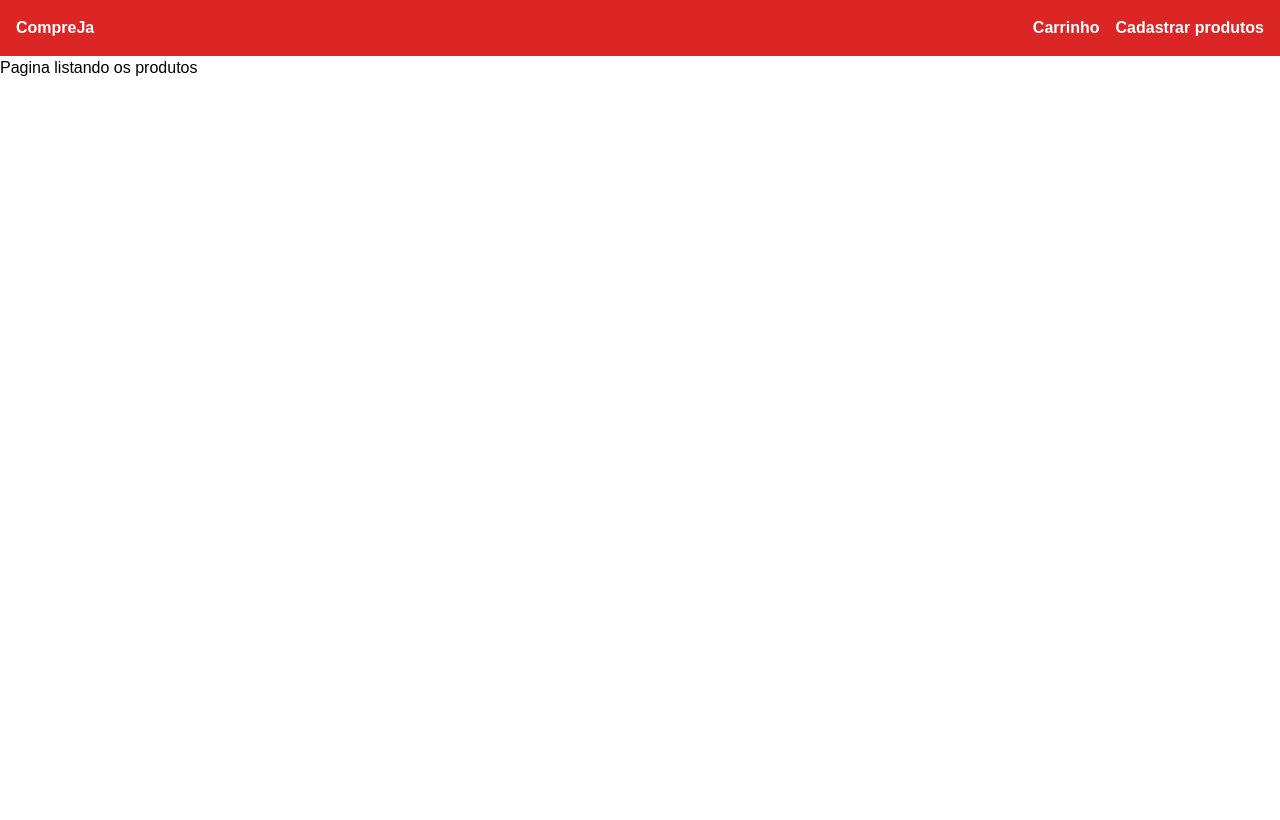
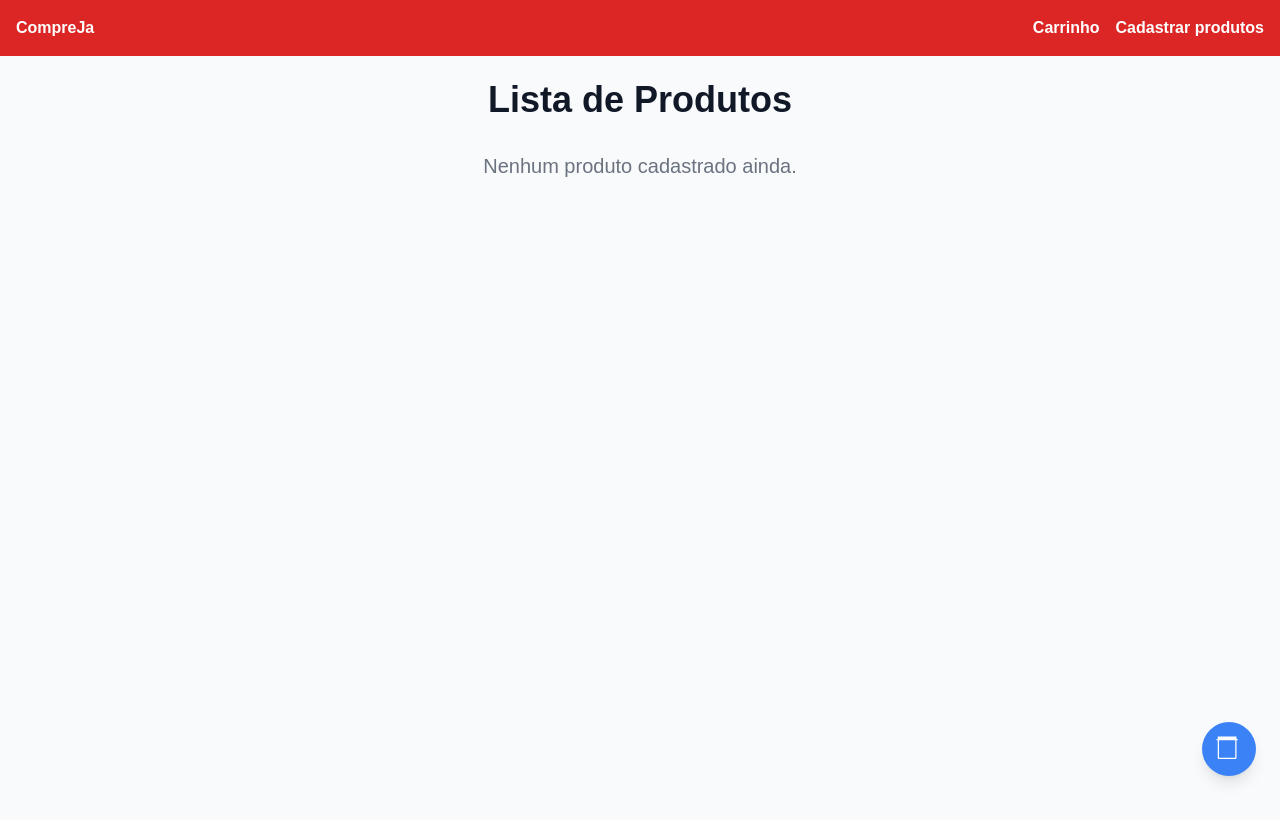
Before and after one commit to rrafaelc/loja-virtual-simples, a Next.js app: page / in a window 1280 px wide. Shown: the top 820 px of the page. Built offline with nearby package versions, Linux system fonts and the light colour scheme.

Commit message:
listar produtos

```diff
--- a/app/page.tsx
+++ b/app/page.tsx
@@ -1,7 +1,100 @@
+'use client';
+import { useEffect, useState } from 'react';
+
 export default function Home() {
+  const [produtos, setProdutos] = useState<any[]>([]);
+  const [carrinho, setCarrinho] = useState<any[]>([]);
+
+  // Carrega os produtos salvos do Local Storage ao montar o componente
+  useEffect(() => {
+    const produtosSalvos = localStorage.getItem('produtos');
+    if (produtosSalvos) {
+      setProdutos(JSON.parse(produtosSalvos));
+    }
+
+    // Carrega os itens do carrinho
+    const carrinhoSalvo = localStorage.getItem('carrinho');
+    if (carrinhoSalvo) {
+      setCarrinho(JSON.parse(carrinhoSalvo));
+    }
+  }, []);
+
+  // Adiciona produto ao carrinho
+  const adicionarAoCarrinho = (produto: any) => {
+    const novosItensCarrinho = [...carrinho, produto];
+    setCarrinho(novosItensCarrinho);
+    localStorage.setItem('carrinho', JSON.stringify(novosItensCarrinho));
+  };
+
   return (
-    <main>
-      <div>Pagina listando os produtos</div>
+    <main className="min-h-screen bg-gray-50 p-6">
+      <div className="max-w-7xl mx-auto">
+        <h1 className="text-4xl font-bold mb-8 text-center text-gray-900">Lista de Produtos</h1>
+
+        {/* Container de Cards responsivo */}
+        {produtos.length > 0 ? (
+          <div className="grid grid-cols-1 sm:grid-cols-2 md:grid-cols-3 lg:grid-cols-4 gap-8">
+            {produtos.map((produto, index) => (
+              <div
+                key={index}
+                className="bg-white border border-gray-300 rounded-lg shadow-lg overflow-hidden transition-transform transform hover:scale-105"
+              >
+                {/* Imagem do Produto */}
+                <div className="h-56 bg-gray-300 relative">
+                  <img
+                    src="https://via.placeholder.com/300x300?text=Produto" // Imagem genérica de produto
+                    alt={produto.nome}
+                    className="w-full h-full object-cover"
+                  />
+                </div>
+
+                <div className="p-4">
+                  <h2 className="text-xl font-semibold text-gray-800">{produto.nome}</h2>
+                  <p className="text-lg text-gray-600 mt-2">R$ {produto.preco}</p>
+                </div>
+
+                {/* Botão de Compra com ícone de Carrinho */}
+                <div className="p-4 bg-gray-100 text-center">
+                  <button
+                    onClick={() => adicionarAoCarrinho(produto)}
+                    className="flex items-center justify-center bg-blue-500 text-white py-2 px-4 rounded-md w-full hover:bg-blue-600 transition-colors"
+                  >
+                    <svg
+                      xmlns="http://www.w3.org/2000/svg"
+                      viewBox="0 0 24 24"
+                      width="20"
+                      height="20"
+                      fill="white"
+                      className="mr-2"
+                    >
+                      <path d="M7 4V2H3V4H2V5H3V19C3 19.55 3.45 20 4 20H17C17.55 20 18 19.55 18 19V5H19V4H18V2H14V4H7ZM4 19V5H17V19H4ZM7 4H14V2H7V4Z" />
+                    </svg>
+                    Adicionar ao Carrinho
+                  </button>
+                </div>
+              </div>
+            ))}
+          </div>
+        ) : (
+          <p className="text-gray-500 text-center text-xl">Nenhum produto cadastrado ainda.</p>
+        )}
+      </div>
+
+      {/* Ícone de Carrinho de Compras usando SVG */}
+      <div className="fixed bottom-6 right-6 bg-blue-500 text-white p-3 rounded-full shadow-lg cursor-pointer hover:bg-blue-600">
+        <a href="/carrinho">
+          <svg
+            xmlns="http://www.w3.org/2000/svg"
+            viewBox="0 0 24 24"
+            width="30"
+            height="30"
+            fill="white"
+            className="transition-transform transform hover:scale-110"
+          >
+            <path d="M7 4V2H3V4H2V5H3V19C3 19.55 3.45 20 4 20H17C17.55 20 18 19.55 18 19V5H19V4H18V2H14V4H7ZM4 19V5H17V19H4ZM7 4H14V2H7V4Z" />
+          </svg>
+        </a>
+      </div>
     </main>
   );
 }
```
Also changed, not shown: 1 other file (tests, documents, lock files or other folders).
